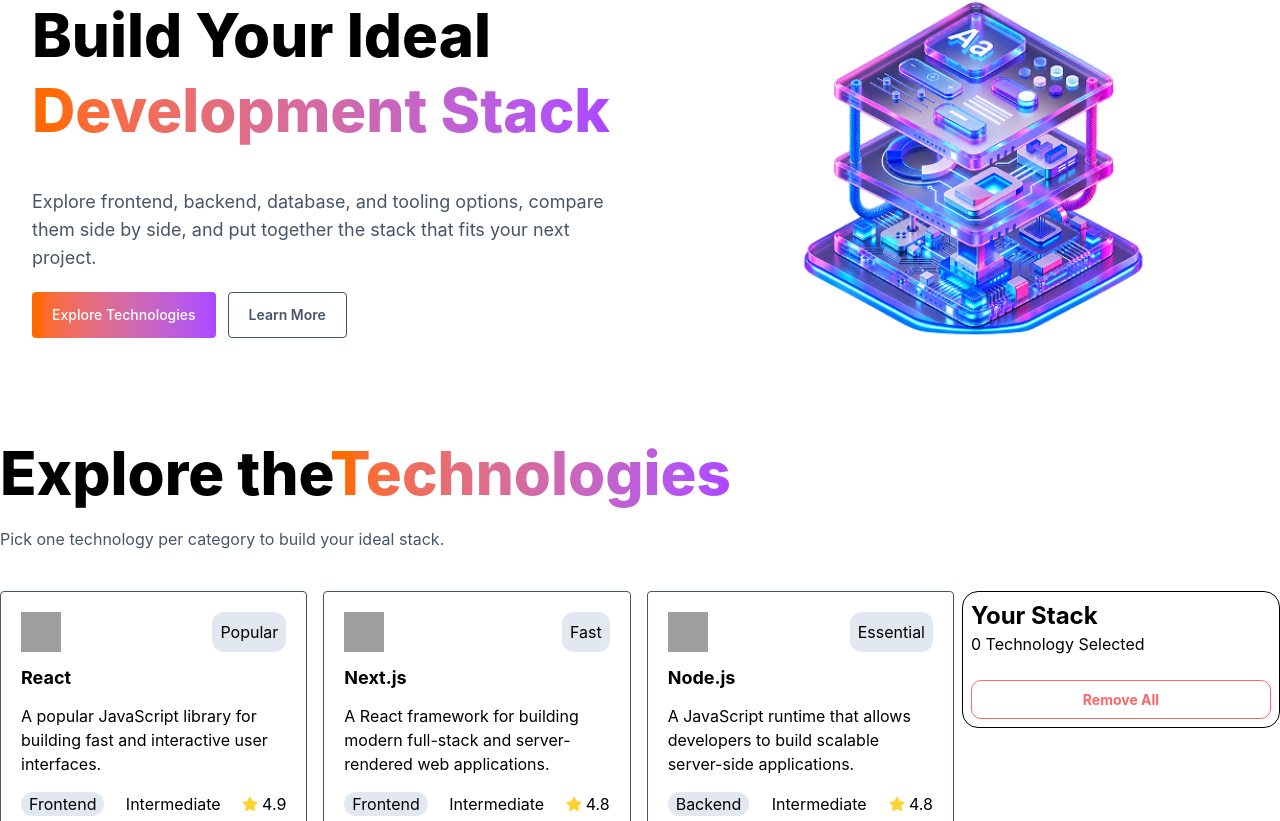
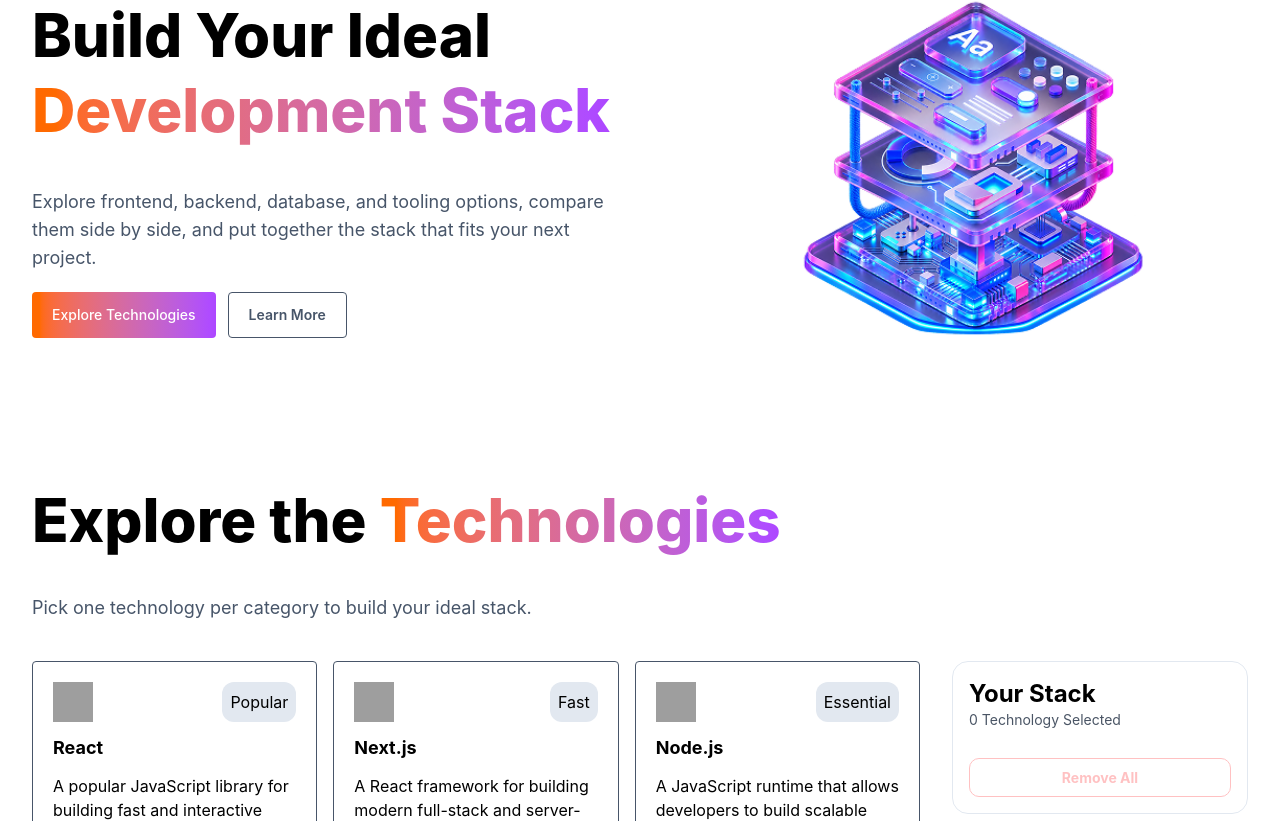
Before and after one commit to mahbub810515/A05-DevStack, a React (Vite) app: page / in a window 1280 px wide. Shown: the part 285-1106 px from the top of the page. Built offline with nearby package versions, Linux system fonts and the light colour scheme; grey boxes are pictures that could not be loaded.

Commit message:
technologies part responsive done

```diff
--- a/src/components/technologies/Technologies.tsx
+++ b/src/components/technologies/Technologies.tsx
@@ -24,30 +24,70 @@
     }
 
     return (
-        <div className="container mx-auto">
-            <div className="mb-10">
-                <h1 className='font-extrabold text-6xl pb-6'>Explore the<span className=' bg-linear-to-r from-orange-500 to-purple-500 bg-clip-text text-transparent'>Technologies</span></h1>
-                <p className='font-normal text-18px text-primary-black mb-2'>Pick one technology per category to build your ideal stack. </p>
+        <div className="container mx-auto px-4 py-10 sm:px-6 md:px-8">
+
+  {/* Section Header */}
+  <div className="mb-8 md:mb-10">
+    <h1 className="text-3xl font-extrabold leading-tight sm:text-4xl md:pb-6 md:text-6xl">
+      Explore the{" "}
+      <span className="bg-linear-to-r from-orange-500 to-purple-500 bg-clip-text text-transparent">
+        Technologies
+      </span>
+    </h1>
+
+    <p className="mt-3 text-sm font-normal text-primary-black sm:text-base md:text-[18px]">
+      Pick one technology per category to build your ideal stack.
+    </p>
   </div>
-            <div className="grid grid-cols-[3fr_1fr] gap-2">
-                <div className="grid grid-cols-3 gap-4 border-primary-black">
-                    {technologies.map(technology => <TechnologyCard
+
+  {/* Main Content */}
+  <div className="grid grid-cols-1 gap-6 lg:grid-cols-[3fr_1fr] lg:gap-8">
+
+    {/* Technology Cards */}
+    <div className="grid grid-cols-1 gap-4 sm:grid-cols-2 lg:grid-cols-3">
+      {technologies.map((technology) => (
+        <TechnologyCard
+          key={technology.id}
           technology={technology}
           handleTechnologyStack={handleTechnologyStack}
           isAdded={technologyStack.includes(technology)}
-                    />)}
+        />
+      ))}
     </div>
-                <div className="self-start border rounded-2xl p-2">
-                    <h2 className="font-bold text-2xl">Your Stack</h2>
-                    <h3 className="mb-2">{technologyStack.length} Technology Selected</h3>
-                    {technologyStack.map(stackItem=><YourStackCard
+
+    {/* Your Stack */}
+    <div className="self-start rounded-2xl border border-slate-200 p-4 lg:sticky lg:top-6">
+
+      <h2 className="text-xl font-bold sm:text-2xl">
+        Your Stack
+      </h2>
+
+      <h3 className="mb-3 text-sm text-gray-600">
+        {technologyStack.length} Technology Selected
+      </h3>
+
+      {/* Stack Items */}
+      <div className="space-y-3">
+        {technologyStack.map((stackItem) => (
+          <YourStackCard
+            key={stackItem.id}
             stackItem={stackItem}
             handleTechnologyStack={handleTechnologyStack}
-                    />)}
-                <button onClick={()=>setTechnologyStack([])} className="w-full font-bold text-[14px] text-red-400 border border-red-400 rounded-[10px] mt-4 py-2">Remove All</button>
+          />
+        ))}
+      </div>
+
+      {/* Remove All */}
+      <button
+        onClick={() => setTechnologyStack([])}
+        disabled={technologyStack.length === 0}
+        className="mt-4 w-full rounded-[10px] border border-red-400 py-2 text-[14px] font-bold text-red-400 transition hover:bg-red-50 disabled:cursor-not-allowed disabled:opacity-40"
+      >
+        Remove All
+      </button>
+
     </div>
   </div>
-
 </div>
     )
 }
```
Lines whose indentation alone changed are shown as unchanged.
